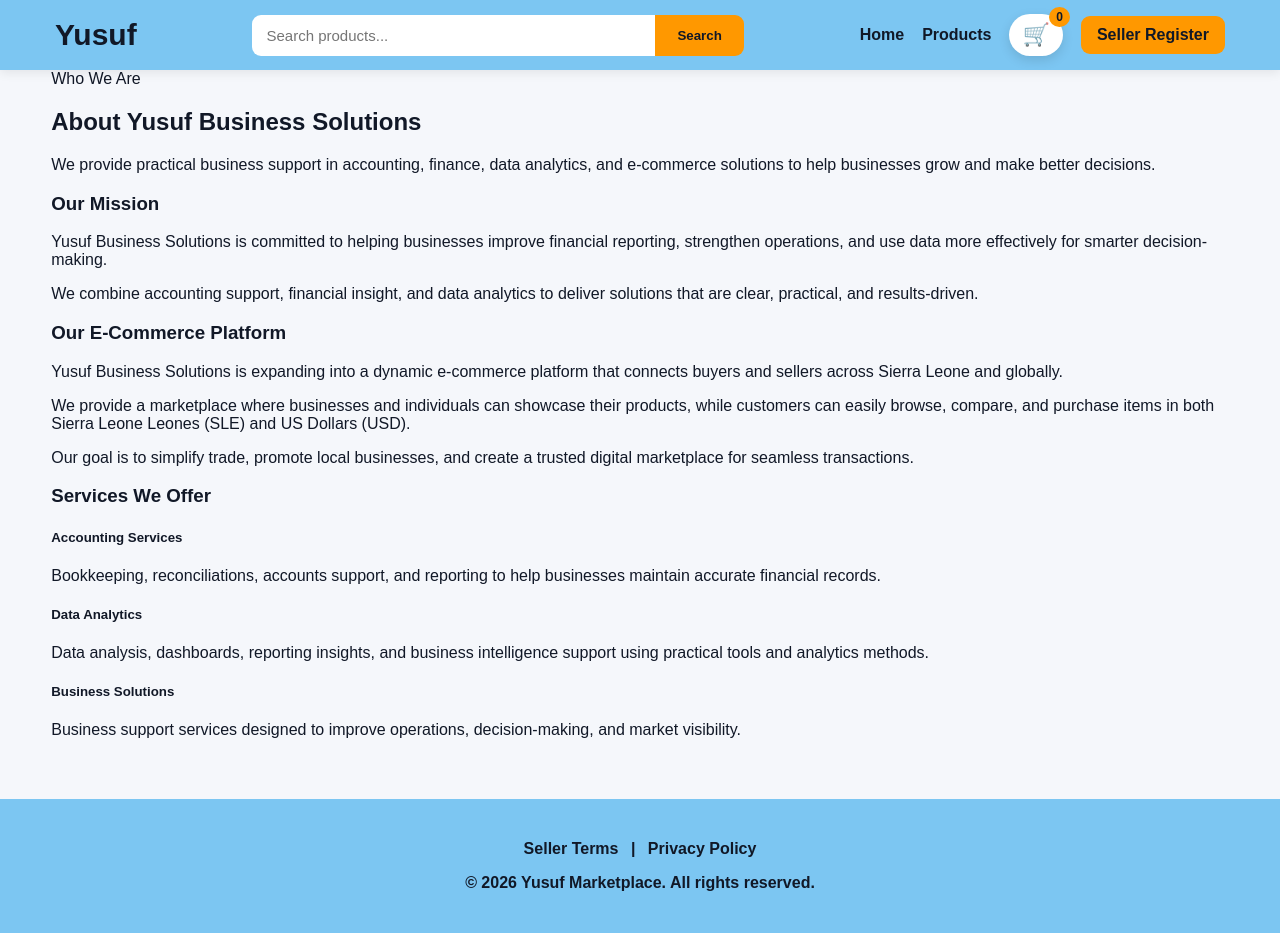
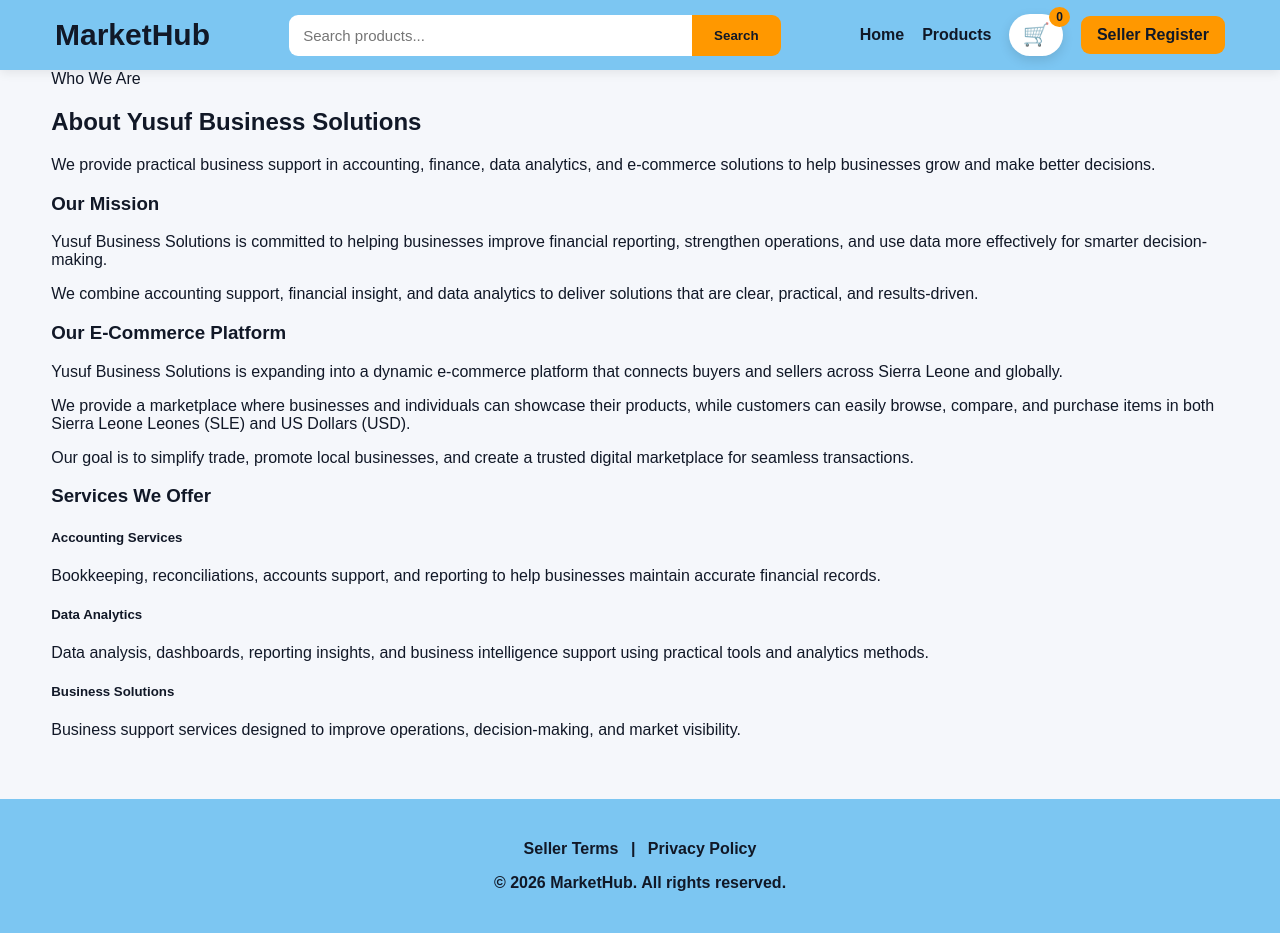
Before and after one commit to shaw545/django-business-website, a Django app: page /about/ in a window 1280 px wide. Run offline with Django 5.2, Linux system fonts and the light colour scheme.

Commit message:
Remove Yusuf completely

```diff
--- a/website/templates/base.html
+++ b/website/templates/base.html
@@ -3,7 +3,7 @@
 <html lang="en">
 <head>
     <meta charset="UTF-8">
-    <title>{% block title %}Yusuf Marketplace{% endblock %}</title>
+    <title>{% block title %}Marketplace{% endblock %}</title>
     <meta name="viewport" content="width=device-width, initial-scale=1.0">
 
     <style>
@@ -95,16 +95,6 @@
             font-weight: 800;
         }
 
-        .cart-count.bump {
-            animation: bump 0.35s ease;
-        }
-
-        @keyframes bump {
-            0% { transform: scale(1); }
-            50% { transform: scale(1.45); }
-            100% { transform: scale(1); }
-        }
-
         .dashboard-btn {
             background: #ff9800;
             padding: 10px 16px;
@@ -190,7 +180,7 @@
 <body>
 
 <nav class="navbar">
-    <a href="{% url 'home' %}" class="logo">Yusuf</a>
+    <a href="{% url 'home' %}" class="logo">MarketHub</a>
 
     <form class="search-bar" method="GET" action="{% url 'products' %}">
         <input type="text" name="q" placeholder="Search products...">
@@ -223,7 +213,7 @@
         <a href="{% url 'terms' %}">Seller Terms</a> |
         <a href="{% url 'privacy' %}">Privacy Policy</a>
     </p>
-    <p>© 2026 Yusuf Marketplace. All rights reserved.</p>
+    <p>© 2026 MarketHub. All rights reserved.</p>
 </footer>
 
 <script>
@@ -263,9 +253,6 @@
         if (!cartCount) return;
 
         cartCount.innerText = count;
-        cartCount.classList.remove("bump");
-        void cartCount.offsetWidth;
-        cartCount.classList.add("bump");
     }
 
     document.addEventListener("submit", function (event) {
```
